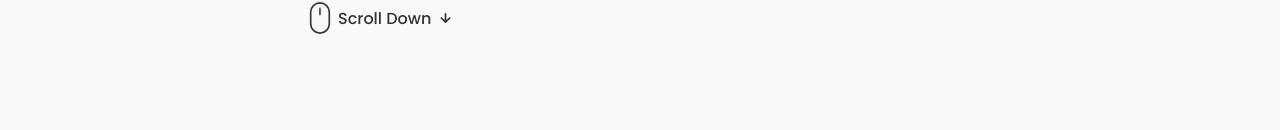
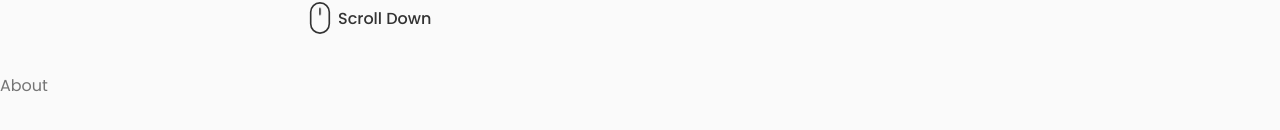
Before and after one commit to gyash21/THE-PORTFOLIO, a React (Create React App) app: page / in a window 1280 px wide. Shown: the part 594-724 px from the top of the page. Built offline with nearby package versions, Linux system fonts and the light colour scheme.

Commit message:
added about section

```diff
--- a/src/App.js
+++ b/src/App.js
@@ -2,6 +2,7 @@
 import './App.css';
 import Header from './components/header/Header';
 import Home from './components/home/Home';
+import About from './components/about/About';
 
 const App = () => {
   return (
@@ -10,6 +11,7 @@
 
     <main className='main'>
     <Home/>
+    <About/>
     </main>
     </>
   )
--- /dev/null
+++ b/src/components/about/About.jsx
@@ -0,0 +1,9 @@
+import React from 'react'
+
+const About = () => {
+  return (
+    <div>About</div>
+  )
+}
+
+export default About
```
Also changed, not shown: src/components/about/about.css (added).
